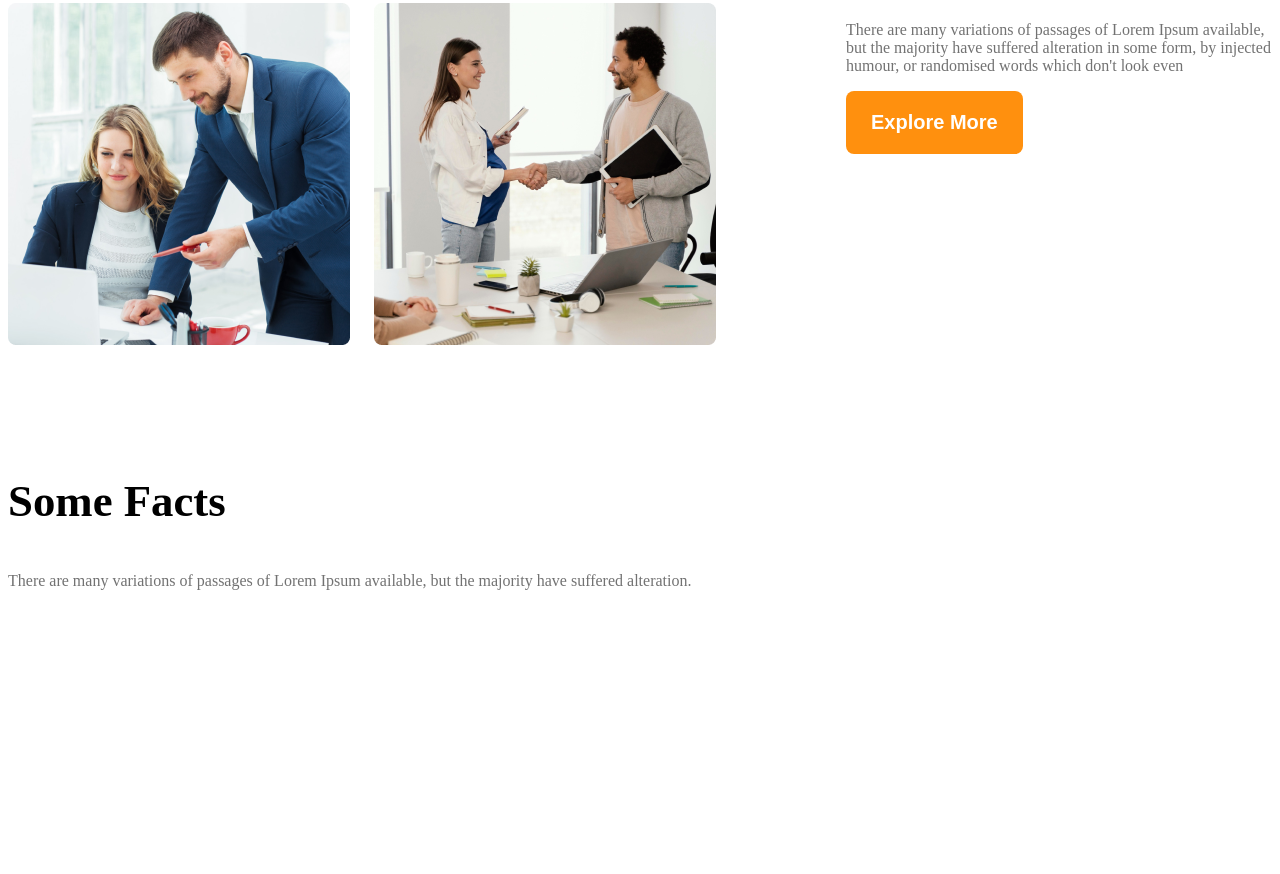
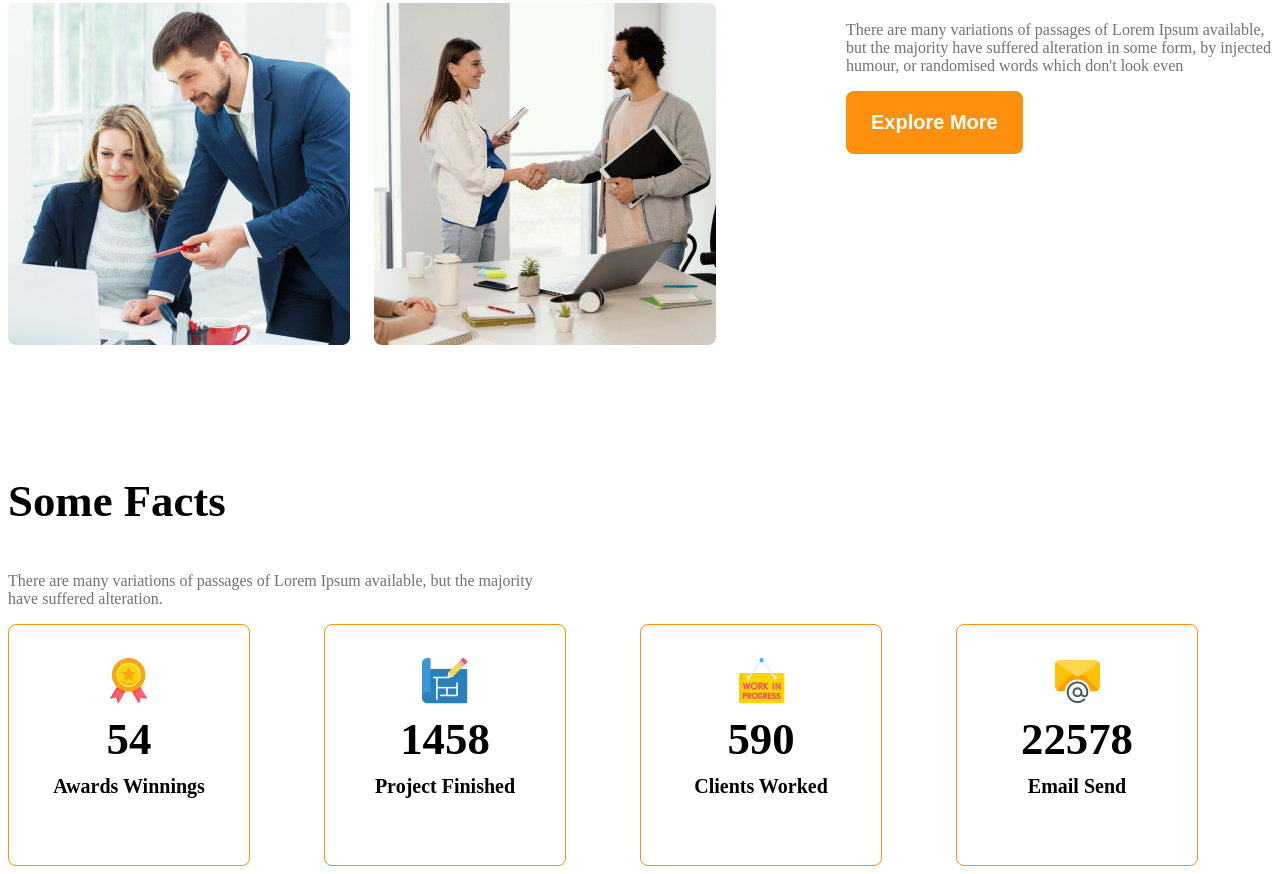
Before and after one commit to sanvi212/G3-Architects, a plain HTML site: page index.html in a window 1280 px wide. Shown: the part 1669-2543 px from the top of the page. Before the commit the page ends 2436 px from the top, so only its background shows below. Drawn offline with Linux system fonts and the light colour scheme.

Commit message:
added some fact all style

```diff
--- a/architects.css
+++ b/architects.css
@@ -144,6 +144,40 @@
 
 }
 
+/* some facts realed styles */
+
+.facts-container{
+  display: grid;
+  grid-template-columns: repeat(4, 1fr);
+  gap: ;
+}
+
+.fact-card{
+  border: 1px solid rgb(255, 144, 14);
+  width: 240px;
+  height: 240px;
+  border-radius: 8px;
+  text-align: center;
+  align-items: center;
+  justify-content: center;
+}
+
+.fact-number{
+  font-size: 2.8rem;
+  font-weight: 600;
+  margin-top: 5px;
+  margin-bottom: 10px;
+}
+
+.fact-name{
+  font-size: 1.25rem;
+  font-weight: 600;
+  margin-top: 10px;
+}
+
+.fact-description{
+   max-width: 540px;
+}
 /* medium size device */
 
 @media screen and (min-width: 576px) and (max-width: 992px) {
--- a/index.html
+++ b/index.html
@@ -50,29 +50,38 @@
          <!-- some facts -->
           <section class="some-facts">
             <h3 class="section-title">Some Facts</h3>
-            <p class="text-light-gray">There are many variations of passages of Lorem Ipsum available, but the majority have suffered alteration.</p>
+            <p class="text-light-gray fact-description">There are many variations of passages of Lorem Ipsum available, but the majority have suffered alteration.</p>
             <div class="facts-container">
-                <!-- .fact*4>img.fact-icon+h4.fact-number+h5.fact-name -->
-                <div class="fact">
-                    <img src="" alt="" class="fact-icon">
-                    <h4 class="fact-number"></h4>
-                    <h5 class="fact-name"></h5>
+                <!-- .fact-card*4>img.fact-icon+h4.fact-number+h5.fact-name -->
+                <div class="fact-card display-flex">
+                    <div>
+                    <img src="images/icons/ribon.png" alt="" class="fact-icon">
+                    <h4 class="fact-number">54</h4>
+                    <h5 class="fact-name">Awards Winnings</h5>
+                    </div>
                 </div>
-                <div class="fact">
-                    <img src="" alt="" class="fact-icon">
-                    <h4 class="fact-number"></h4>
-                    <h5 class="fact-name"></h5>
+                <div class="fact-card display-flex">
+                    <div>
+                        <img src="images/icons/projects.png" alt="" class="fact-icon">
+                    <h4 class="fact-number">1458</h4>
+                    <h5 class="fact-name">Project Finished</h5>
+                    </div>
                 </div>
-                <div class="fact">
-                    <img src="" alt="" class="fact-icon">
-                    <h4 class="fact-number"></h4>
-                    <h5 class="fact-name"></h5>
+                <div class="fact-card display-flex">
+                    <div>
+                        <img src="images/icons/customers.png" alt="" class="fact-icon">
+                    <h4 class="fact-number">590</h4>
+                    <h5 class="fact-name">Clients Worked</h5>
+                    </div>
                 </div>
-                <div class="fact">
-                    <img src="" alt="" class="fact-icon">
-                    <h4 class="fact-number"></h4>
-                    <h5 class="fact-name"></h5>
+                <div class="fact-card display-flex">
+                    <div>
+                        <img src="images/icons/email.png" alt="" class="fact-icon">
+                    <h4 class="fact-number">22578</h4>
+                    <h5 class="fact-name">Email Send</h5>
+                    </div>
                 </div>
+
             </div>
           </section>
     </main>
```
